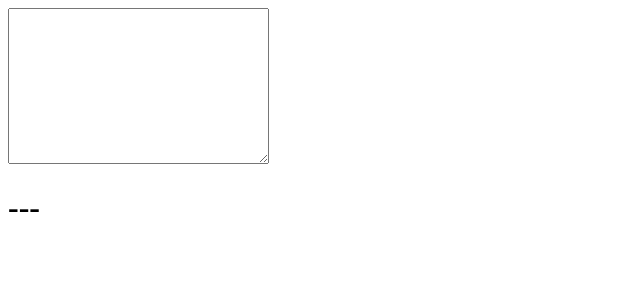
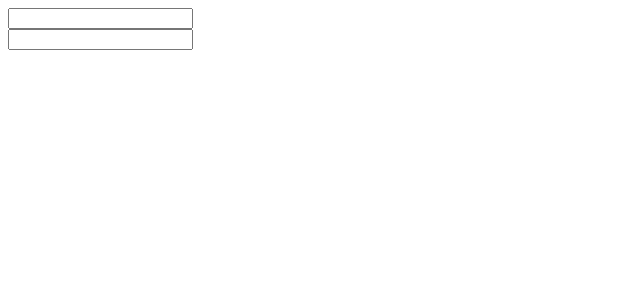
Before and after one commit to Marek294/react-fundamentals, a React (Create React App) app: page / in a window 1280 px wide. Shown: the top 300 px of the page, without its empty margins (0-640 px from the left). Built offline with nearby package versions, Linux system fonts and the light colour scheme.

Commit message:
Use React ref to Get a Referene to Specific Components

```diff
--- a/src/App.js
+++ b/src/App.js
@@ -4,39 +4,42 @@
   constructor() {
     super();
     this.state = {
-      currentEvent: '---'
+      a: '',
+      b: ''
     }
-
-    this.update = this.update.bind(this);
   }
 
   update(e) {
     this.setState({
-      currentEvent: e.type
+      a: this.a.refs.input.value,
+      b: this.refs.b.value
     })
   }
 
   render() {
-    const { currentEvent } = this.state;
     return (
       <div>
-        <textarea
-          onKeyPress={this.update}
-          onCopy={this.update}
-          onCut={this.update}
-          onPaste={this.update}
-          onFocus={this.update}
-          onBlur={this.update}
-          onDoubleClick={this.update}
-          onTouchStart={this.update}
-          onTouchMove={this.update}
-          onTouchEnd={this.update}
-          cols="30"
-          rows="10" />
-        <h1>{currentEvent}</h1>
+        <Input
+          ref={ component => this.a = component }
+          type="text"
+          update={this.update.bind(this)} />
+          {this.state.a}
+        <input
+          ref='b'
+          type="text"
+          onChange={this.update.bind(this)} />
+          {this.state.b}
       </div>
     );
   }
 }
 
+class Input extends Component {
+  render() {
+    return (
+      <div><input ref="input" type="text" onChange={this.props.update} /></div>
+    );
+  }
+}
+
 export default App;
```
